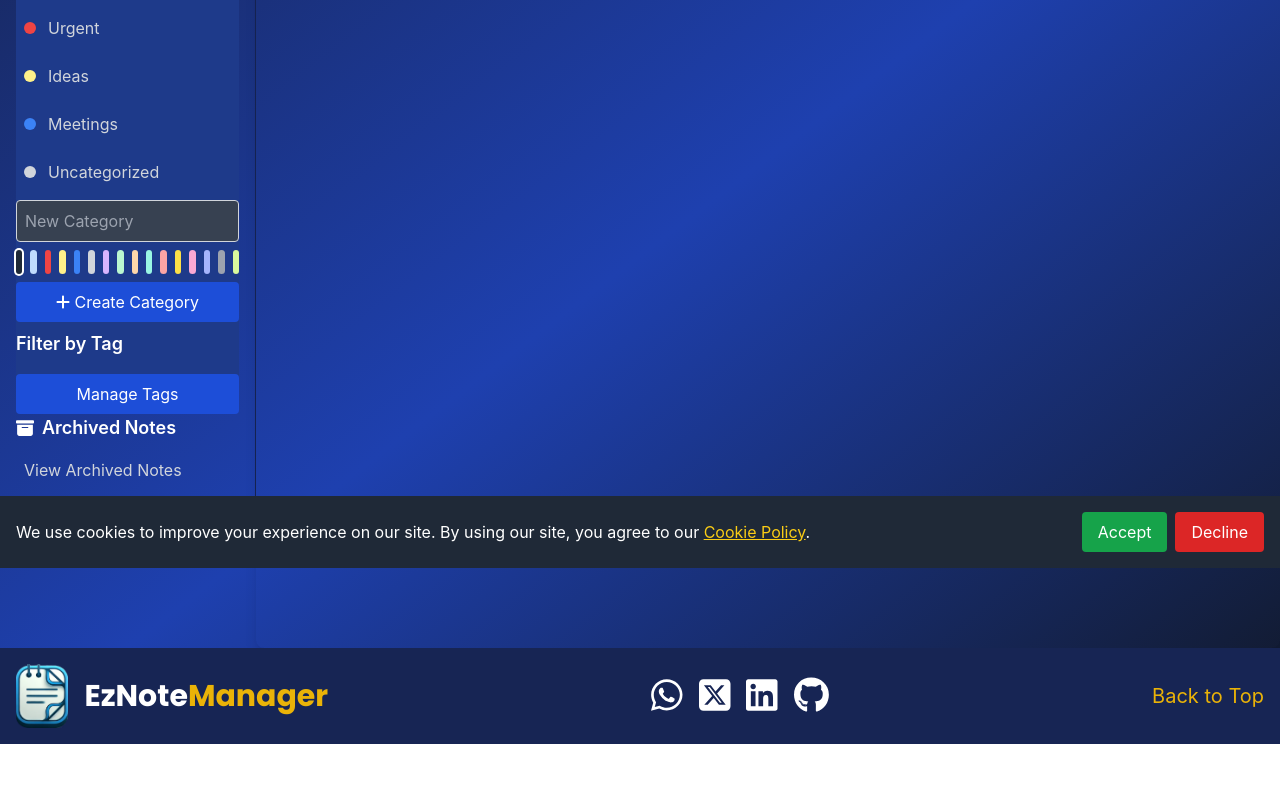
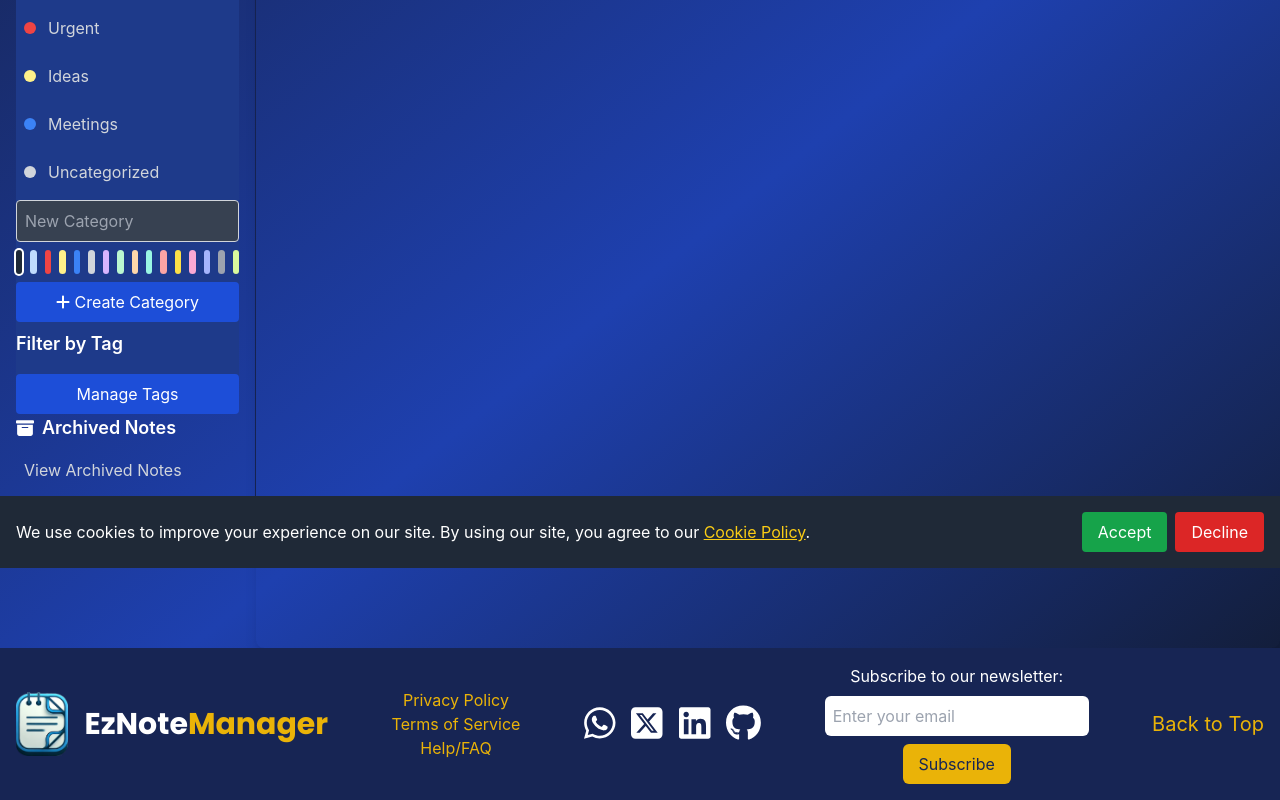
Before and after one commit to patrikkarlsson72/eznotemanager, a React (Create React App) app: page / in a window 1280 px wide. Shown: the part 232-1032 px from the top of the page. Before the commit the page ends 976 px from the top, so only its background shows below. Built offline with nearby package versions, Linux system fonts and the light colour scheme.

Commit message:
Added more info to footer

```diff
--- a/src/components/Footer.js
+++ b/src/components/Footer.js
@@ -5,7 +5,7 @@ import { faSquareXTwitter, faLinkedin, faGithub, faWhatsapp } from '@fortawesome
 
 const Footer = () => {
   return (
-    <footer className="bg-blue-950 text-white p-4 flex flex-col sm:flex-row justify-between items-center">
+    <footer className="bg-blue-950 text-white p-4 flex flex-col sm:flex-row justify-between items-center space-y-4 sm:space-y-0">
       {/* Logo and Title */}
       <div className="flex items-center mb-2 sm:mb-0">
         <img src={logo} alt="EzNoteManager Logo" className="h-16 w-auto mr-4" />
@@ -14,10 +14,22 @@ const Footer = () => {
         </h1>
       </div>
 
-      {/* Contact Details and Social Links */}
+      {/* Contact Details
+      <div className="text-center sm:text-left">
+        <p className="mb-2">Contact us: <a href="mailto:support@eznotemanager.com" className="text-yellow-500 hover:text-yellow-400">support@eznotemanager.com</a></p>
+        <p className="mb-2">Phone: +1 (123) 456-7890</p>
+        <p>123 Main Street, Tech City, USA</p>
+      </div>*/}
+
+      {/* Useful Links */}
       <div className="flex flex-col items-center">
-        {/*<p className="mb-2">contact@eznotemanager.com</p>*/}
-        <div className="flex space-x-4">
+        <a href="/privacy-policy" className="text-yellow-500 hover:text-yellow-400">Privacy Policy</a>
+        <a href="/terms-of-service" className="text-yellow-500 hover:text-yellow-400">Terms of Service</a>
+        <a href="/faq" className="text-yellow-500 hover:text-yellow-400">Help/FAQ</a>
+      </div>
+
+      {/* Social Links */}
+      <div className="flex space-x-4 mt-4 sm:mt-0">
         <a href="https://tinyurl.com/4av853kk" target="_blank" rel="noopener noreferrer">
           <FontAwesomeIcon icon={faWhatsapp} className="text-white hover:text-yellow-500 text-4xl" />
         </a>
@@ -31,6 +43,12 @@ const Footer = () => {
           <FontAwesomeIcon icon={faGithub} className="text-white hover:text-yellow-500 text-4xl" />
         </a>
       </div>
+
+      {/* Newsletter Subscription */}
+      <div className="flex flex-col items-center mt-4 sm:mt-0">
+        <p className="mb-2">Subscribe to our newsletter:</p>
+        <input type="email" placeholder="Enter your email" className="p-2 rounded-md text-black mb-2"/>
+        <button className="bg-yellow-500 text-blue-950 px-4 py-2 rounded-md hover:bg-yellow-400">Subscribe</button>
       </div>
 
       {/* Back to Top Link */}
```
Lines whose indentation alone changed are shown as unchanged.
